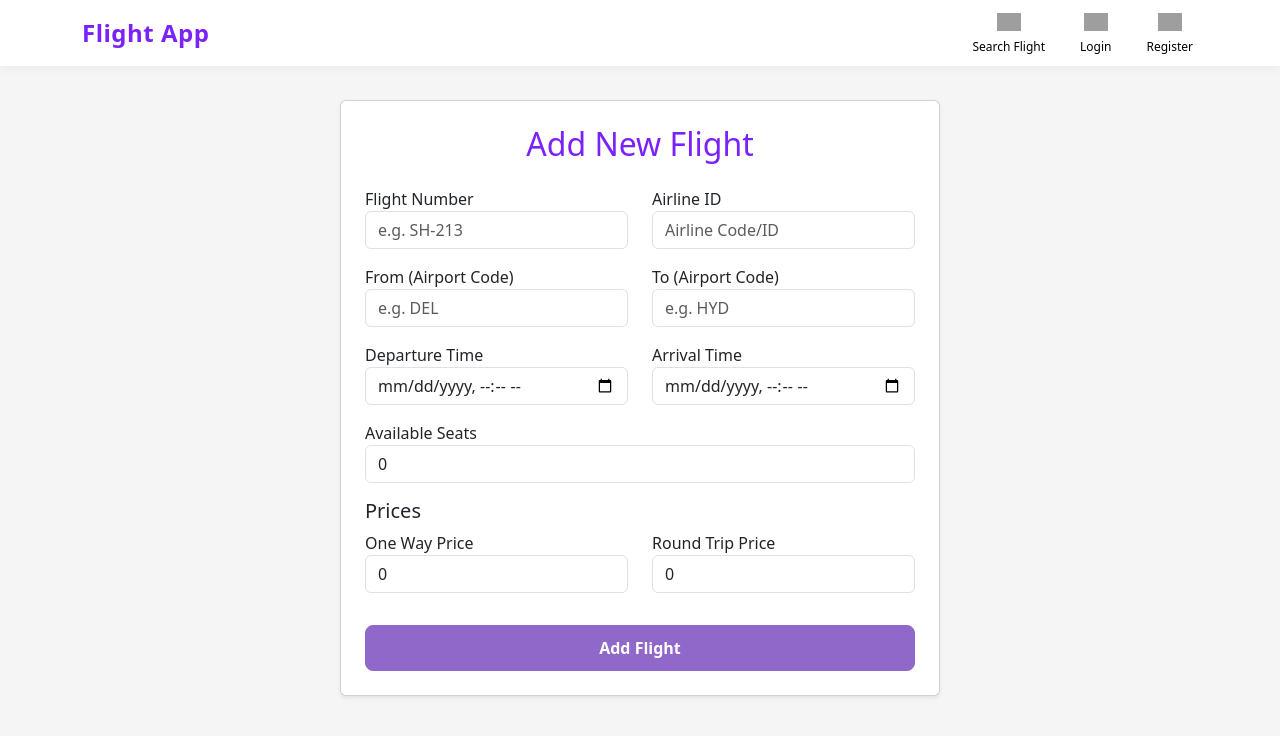
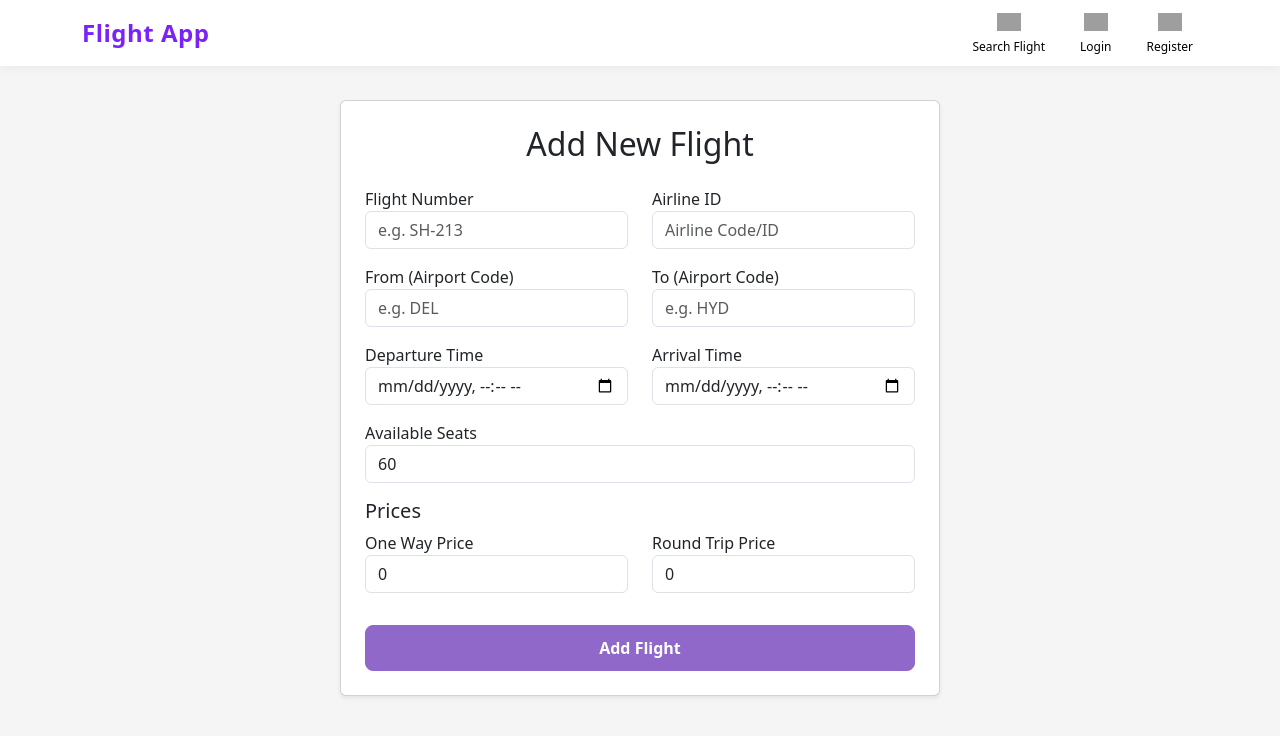
Before and after one commit to yme754/angular-flight-booking-system, an Angular app in the folder frontend/: page /add-flight in a window 1280 px wide. Shown: the top 736 px of the page. Built offline with nearby package versions, Linux system fonts and the light colour scheme; grey boxes are pictures that could not be loaded.

Commit message:
added validations in addFlight

```diff
--- a/frontend/src/app/add-flight/add-flight.html
+++ b/frontend/src/app/add-flight/add-flight.html
@@ -1,6 +1,6 @@
 <div class="container mt-5">
   <div class="card p-4 shadow-sm" style="max-width: 600px; margin: auto;">
-    <h2 class="text-center mb-4" style="color: #7B22FA;">Add New Flight</h2>
+    <h2 class="text-center mb-4">Add New Flight</h2>
 
     <form *ngIf="!isSuccessful" (ngSubmit)="onSubmit()" #f="ngForm">
 
@@ -39,18 +39,18 @@
 
       <div class="mb-3">
         <label>Available Seats</label>
-        <input type="number" class="form-control" [(ngModel)]="flight.availableSeats" name="availableSeats" required>
+        <input type="number" class="form-control" [(ngModel)]="flight.availableSeats" name="availableSeats" required min="1">
       </div>
 
       <h5 class="mt-2">Prices</h5>
       <div class="row">
         <div class="col-md-6 mb-3">
           <label>One Way Price</label>
-          <input type="number" class="form-control" [(ngModel)]="flight.price.oneWay" name="oneWay" required>
+          <input type="number" class="form-control" [(ngModel)]="flight.price.oneWay" name="oneWay" required min="1">
         </div>
         <div class="col-md-6 mb-3">
           <label>Round Trip Price</label>
-          <input type="number" class="form-control" [(ngModel)]="flight.price.roundTrip" name="roundTrip" required>
+          <input type="number" class="form-control" [(ngModel)]="flight.price.roundTrip" name="roundTrip" required min="1">
         </div>
       </div>
 
--- a/frontend/src/app/add-flight/add-flight.ts
+++ b/frontend/src/app/add-flight/add-flight.ts
@@ -3,6 +3,7 @@ import { CommonModule } from '@angular/common';
 import { FormsModule } from '@angular/forms';
 import { Router } from '@angular/router';
 import { FlightService } from '../_services/flight';
+
 @Component({
   selector: 'app-add-flight',
   standalone: true,
@@ -16,7 +17,7 @@ export class AddFlightComponent {
     toPlace: '',
     departureTime: '',
     arrivalTime: '',
-    availableSeats: 0,
+    availableSeats: 60, // Better default than 0
     airlineId: '',
     flightNumber: '',
     price: {
@@ -24,16 +25,41 @@ export class AddFlightComponent {
       roundTrip: 0
     }
   };
+
   isSuccessful = false;
   errorMessage = '';
+
   constructor(
     private flightService: FlightService,
     private router: Router,
     private cd: ChangeDetectorRef
   ) {}
+  validateForm(): boolean {
+    this.errorMessage = '';
+    if (this.flight.availableSeats <= 0) {
+      this.errorMessage = 'Available seats must be greater than 0.';
+      return false;
+    }
+    if (this.flight.price.oneWay <= 0 || this.flight.price.roundTrip <= 0) {
+      this.errorMessage = 'Prices must be greater than 0.';
+      return false;
+    }
+    if (this.flight.departureTime && this.flight.arrivalTime) {
+      const dep = new Date(this.flight.departureTime);
+      const arr = new Date(this.flight.arrivalTime);
+      if (arr <= dep) {
+        this.errorMessage = 'Arrival time must be later than Departure time.';
+        return false;
+      }
+    }
+    return true;
+  }
   onSubmit(): void {
+    if (!this.validateForm()) {
+      this.cd.detectChanges();
+      return;
+    }
     console.log('Submitting Flight:', this.flight);
-
     this.flightService.addFlight(this.flight).subscribe({
       next: (data) => {
         this.isSuccessful = true;
```
